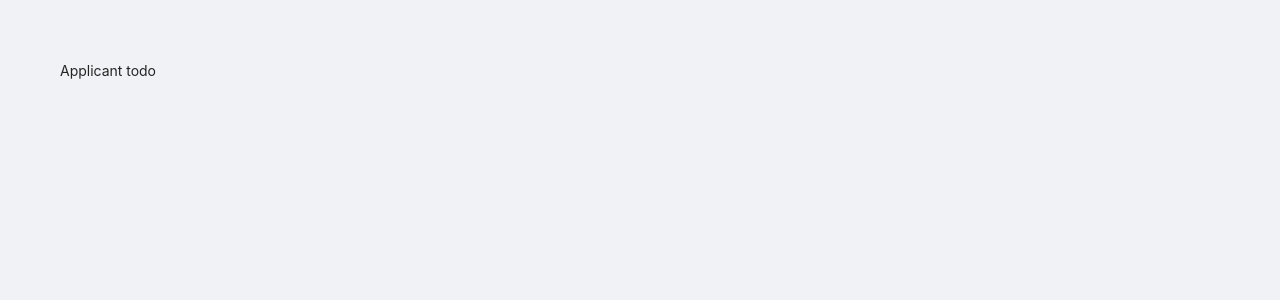
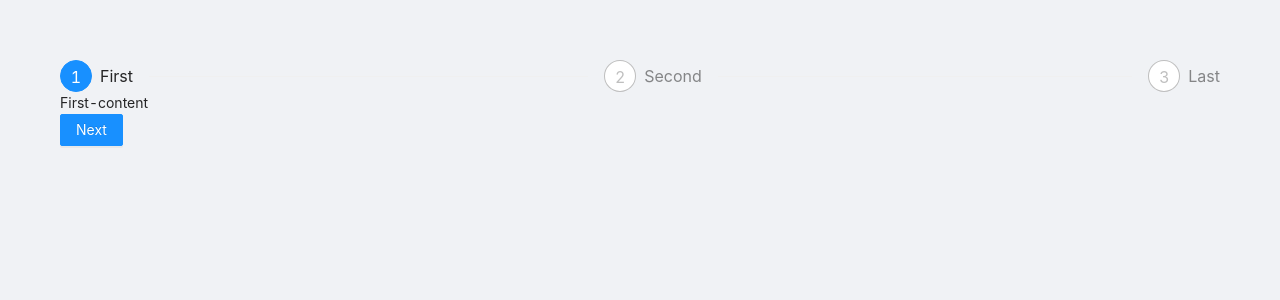
Before and after one commit to kbogusze/covidHackathoneFront, a React (Create React App) app: page /applicant in a window 1280 px wide. Shown: the top 300 px of the page. Built offline with nearby package versions, Linux system fonts and the light colour scheme.

Commit message:
Add application steps

```diff
--- a/src/applicant/Applicant.js
+++ b/src/applicant/Applicant.js
@@ -1,7 +1,72 @@
 import React from 'react';
 
-function Applicant() {
-    return 'Applicant todo'
+import { Steps, Button, message } from 'antd';
+
+const { Step } = Steps;
+
+const steps = [
+    {
+        title: 'First',
+        content: 'First-content',
+    },
+    {
+        title: 'Second',
+        content: 'Second-content',
+    },
+    {
+        title: 'Last',
+        content: 'Last-content',
+    },
+];
+
+class Applicant extends React.Component {
+    constructor(props) {
+        super(props);
+        this.state = {
+            current: 0,
+        };
+    }
+
+    next() {
+        const current = this.state.current + 1;
+        this.setState({ current });
+    }
+
+    prev() {
+        const current = this.state.current - 1;
+        this.setState({ current });
+    }
+
+    render() {
+        const { current } = this.state;
+        return (
+            <div>
+                <Steps current={current}>
+                    {steps.map(item => (
+                        <Step key={item.title} title={item.title} />
+                    ))}
+                </Steps>
+                <div className="steps-content">{steps[current].content}</div>
+                <div className="steps-action">
+                    {current < steps.length - 1 && (
+                        <Button type="primary" onClick={() => this.next()}>
+                            Next
+                        </Button>
+                    )}
+                    {current === steps.length - 1 && (
+                        <Button type="primary" onClick={() => message.success('Processing complete!')}>
+                            Done
+                        </Button>
+                    )}
+                    {current > 0 && (
+                        <Button style={{ margin: 8 }} onClick={() => this.prev()}>
+                            Previous
+                        </Button>
+                    )}
+                </div>
+            </div>
+        );
+    }
 }
 
 export default Applicant;
```
